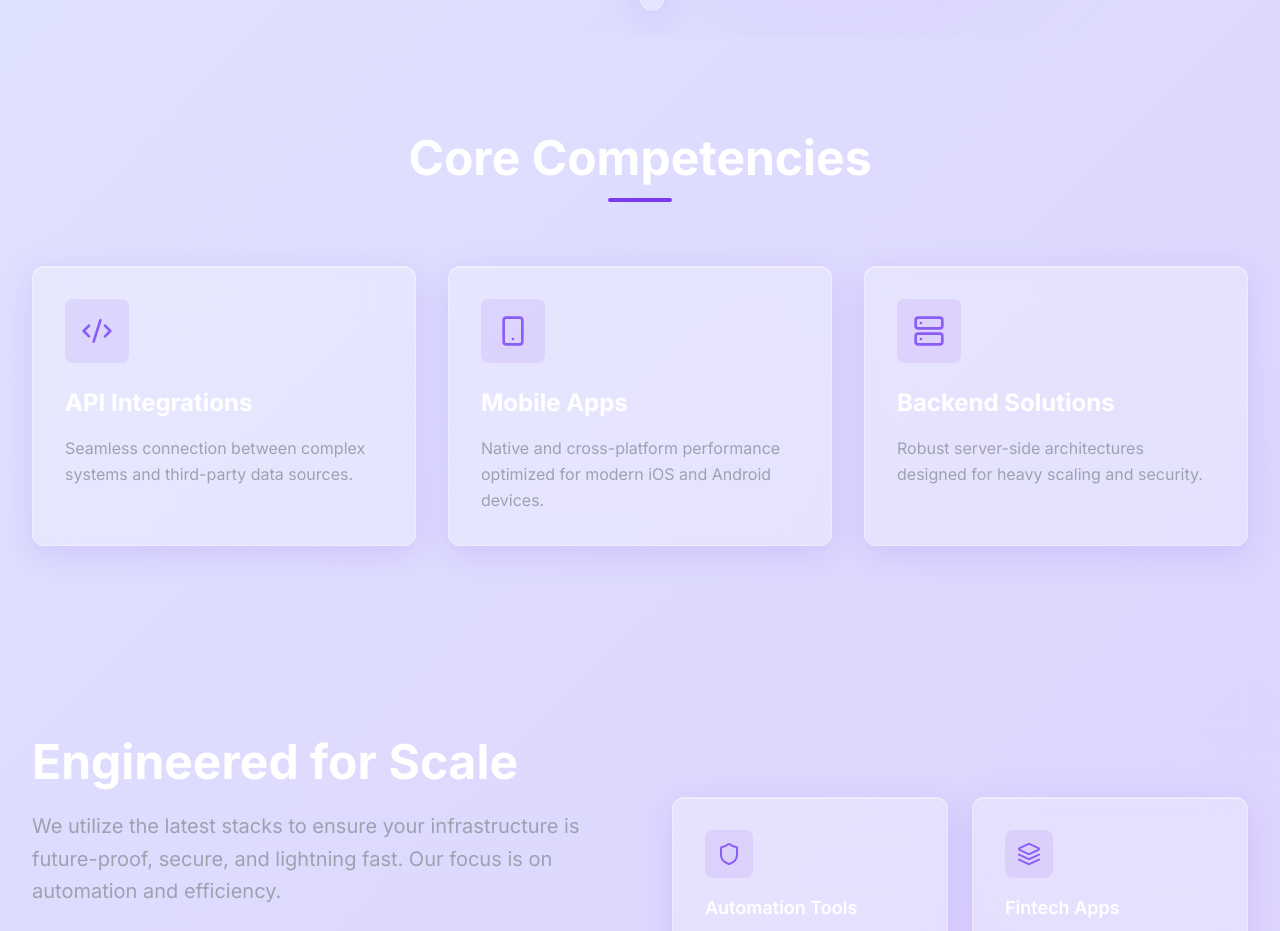
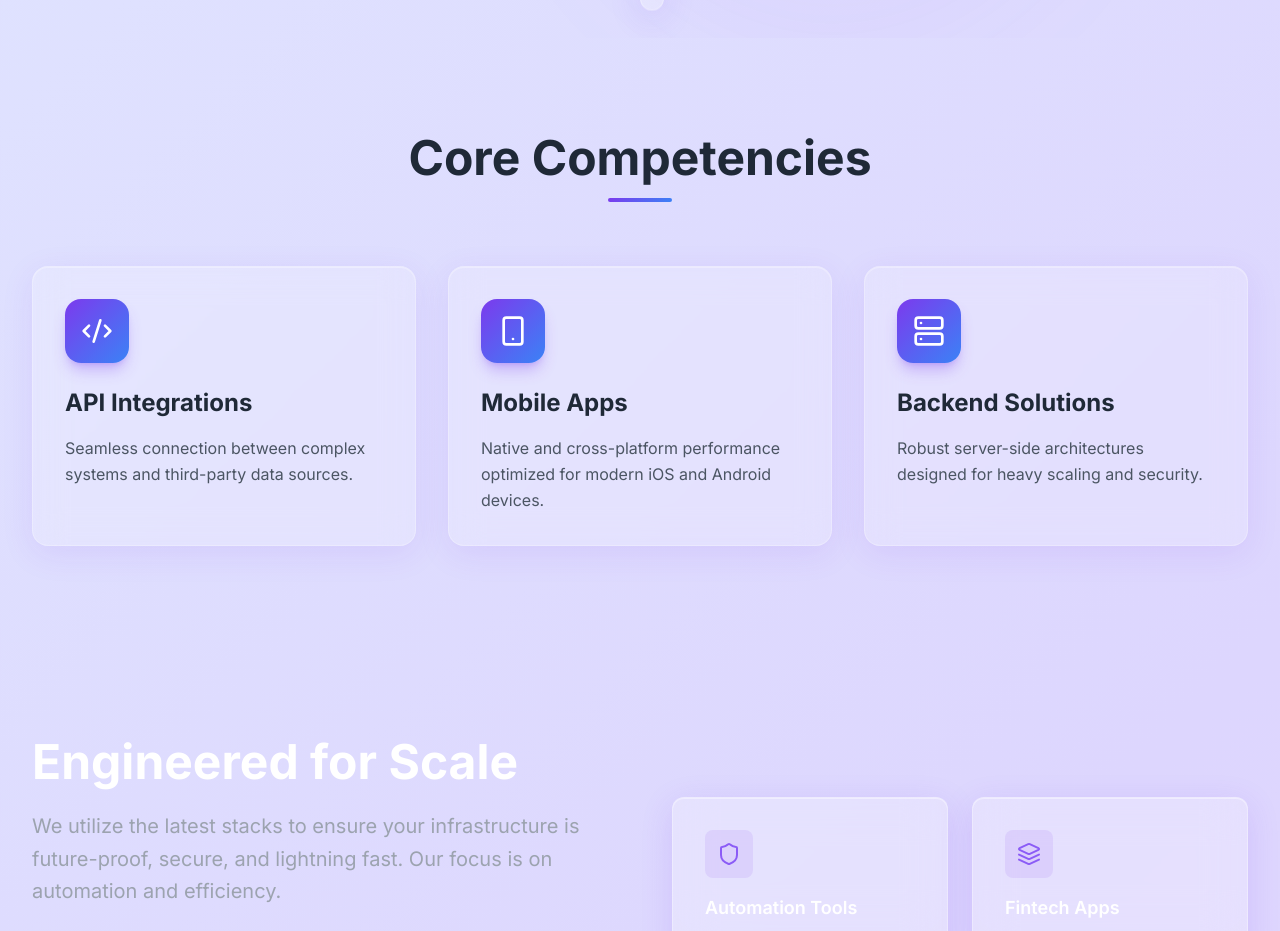
Before and after one commit to mwengamulinge/nodecosa-studio, a React (Vite) app: page / in a window 1280 px wide. Shown: the part 858-1789 px from the top of the page. Built offline with nearby package versions, Linux system fonts and the light colour scheme.

Commit message:
Update Services.jsx

```diff
--- a/src/components/Services.jsx
+++ b/src/components/Services.jsx
@@ -33,10 +33,10 @@ const Services = () => {
           transition={{ duration: 0.6 }}
           className="text-center mb-16"
         >
-          <h2 className="text-4xl md:text-5xl font-bold mb-4">
+          <h2 className="text-4xl md:text-5xl font-bold mb-4 text-gray-800">
             Core Competencies
           </h2>
-          <div className="w-16 h-1 bg-primary-500 mx-auto rounded-full" />
+          <div className="w-16 h-1 bg-gradient-primary mx-auto rounded-full" />
         </motion.div>
 
         <div className="grid grid-cols-1 md:grid-cols-3 gap-8">
@@ -49,13 +49,13 @@ const Services = () => {
                 whileInView={{ opacity: 1, y: 0 }}
                 viewport={{ once: true }}
                 transition={{ duration: 0.6, delay: index * 0.1 }}
-                className="group glass-effect rounded-xl p-8 hover:bg-dark-800/70 transition-all duration-300 hover:scale-105 cursor-pointer"
+                className="group glass-card rounded-2xl p-8 hover:scale-105 transition-all duration-300 cursor-pointer"
               >
-                <div className="w-16 h-16 bg-primary-500/10 rounded-lg flex items-center justify-center mb-6 group-hover:bg-primary-500/20 transition-colors duration-300">
-                  <Icon className="w-8 h-8 text-primary-400" />
+                <div className="w-16 h-16 bg-gradient-primary rounded-2xl flex items-center justify-center mb-6 group-hover:scale-110 transition-transform duration-300 shadow-lg shadow-primary-500/30">
+                  <Icon className="w-8 h-8 text-white" />
                 </div>
-                <h3 className="text-2xl font-bold mb-4">{service.title}</h3>
-                <p className="text-gray-400 leading-relaxed">
+                <h3 className="text-2xl font-bold mb-4 text-gray-800">{service.title}</h3>
+                <p className="text-gray-600 leading-relaxed">
                   {service.description}
                 </p>
               </motion.div>
```
